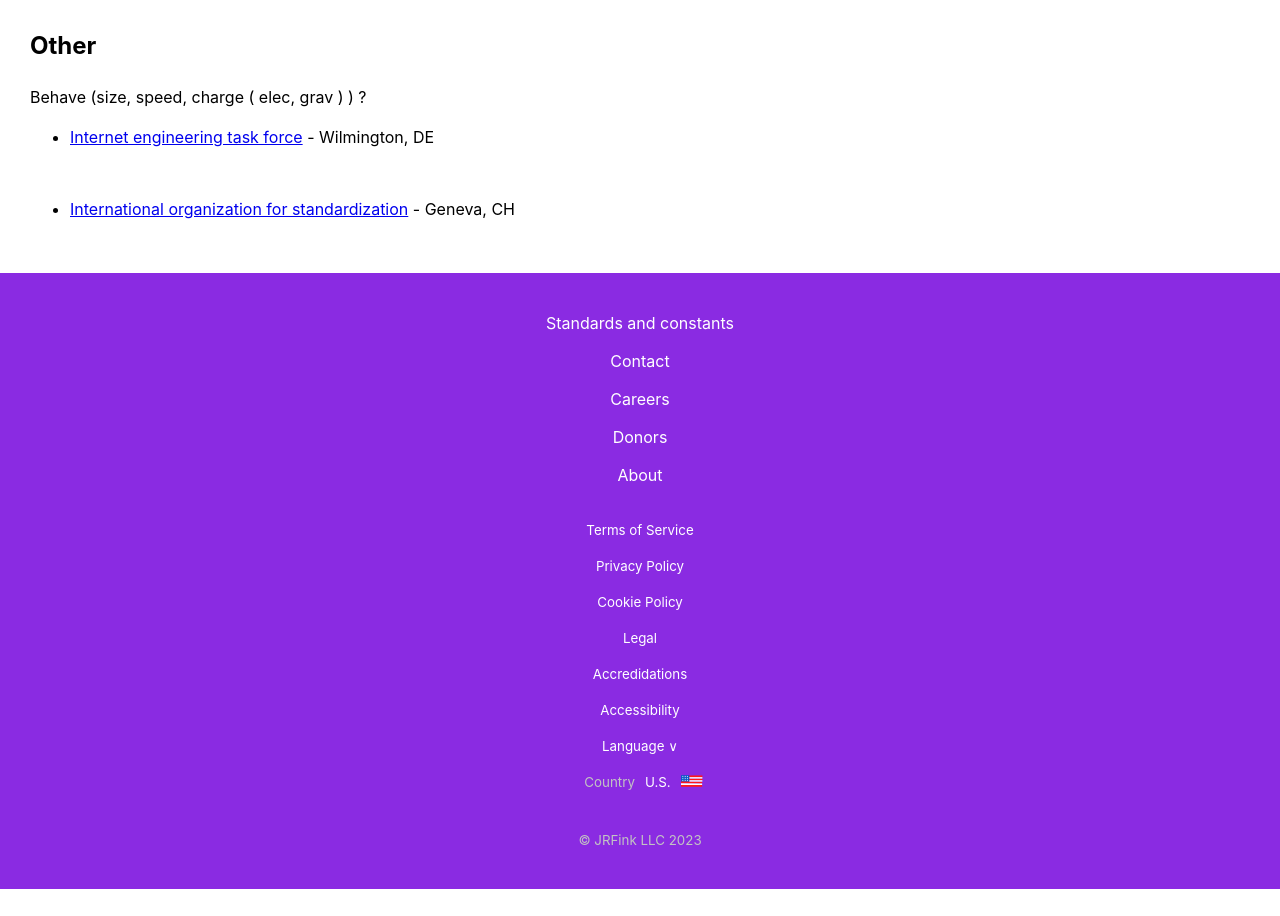
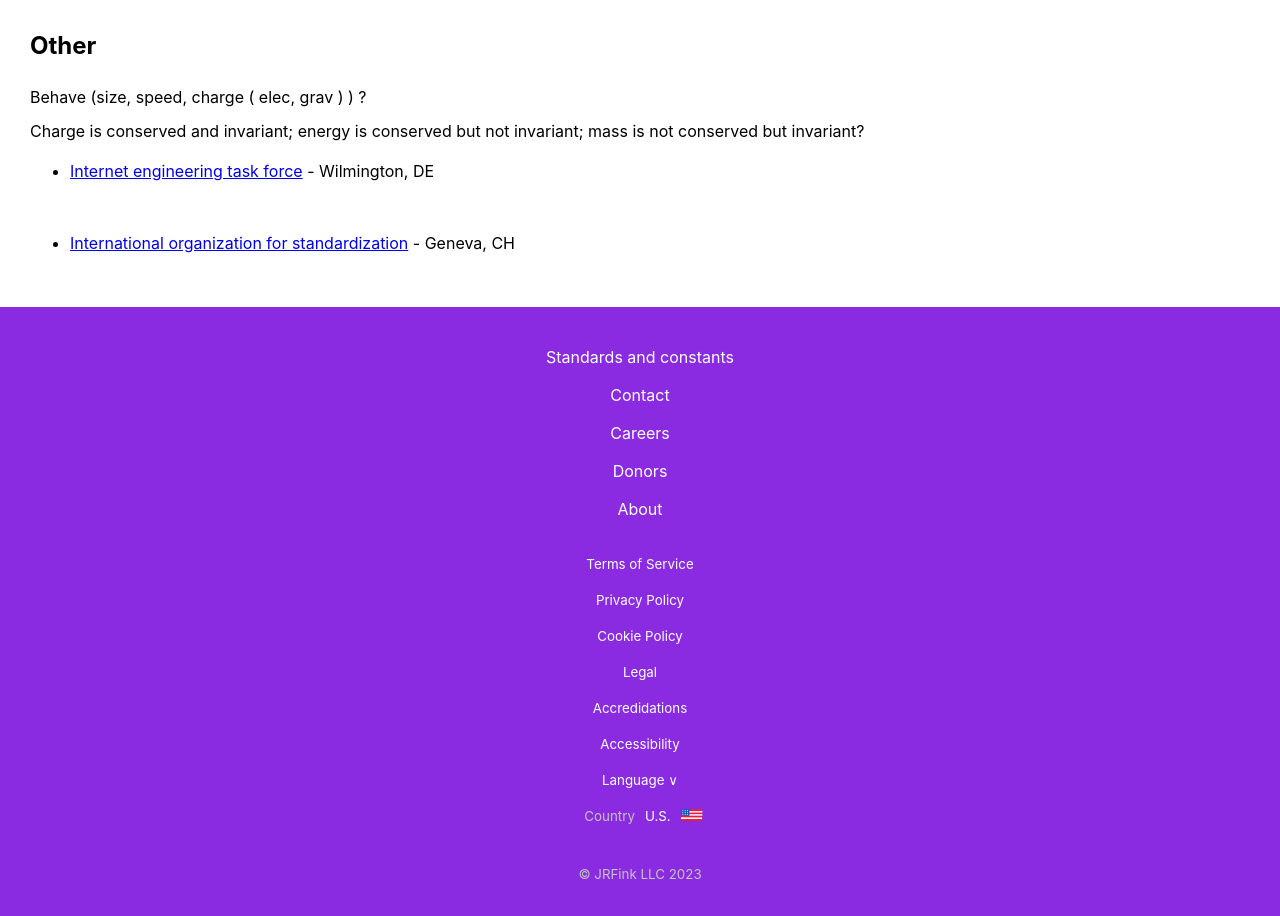
Before and after one commit to JRFink/jrfphyspagesnew, a Next.js app: page /research/gen in a window 1280 px wide. Shown: the part 4361-5277 px from the top of the page. Before the commit the page ends 5250 px from the top, so only its background shows below. Built offline with nearby package versions, Linux system fonts and the light colour scheme.

Commit message:
Update index.tsx

```diff
--- a/pages/research/gen/index.tsx
+++ b/pages/research/gen/index.tsx
@@ -345,6 +345,9 @@ const Gen = () => {
 <p>
 Behave &#40;size, speed, charge &#40; elec, grav &#41; &#41; ?
 </p>
+<p>
+Charge is conserved and invariant; energy is conserved but not invariant; mass is not conserved but invariant?
+</p>
                 <p>
                     <ul>
                         <li>
```
